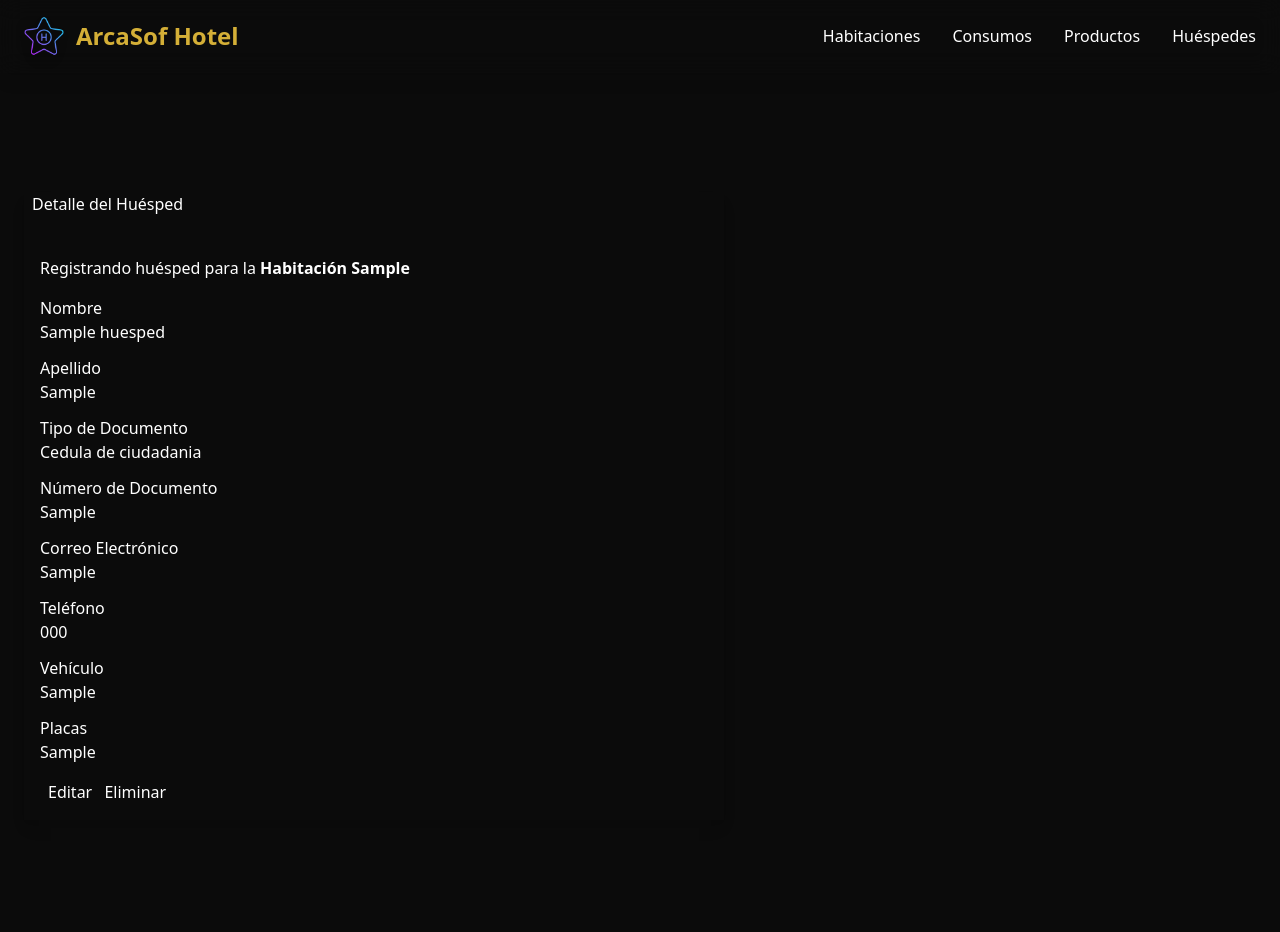
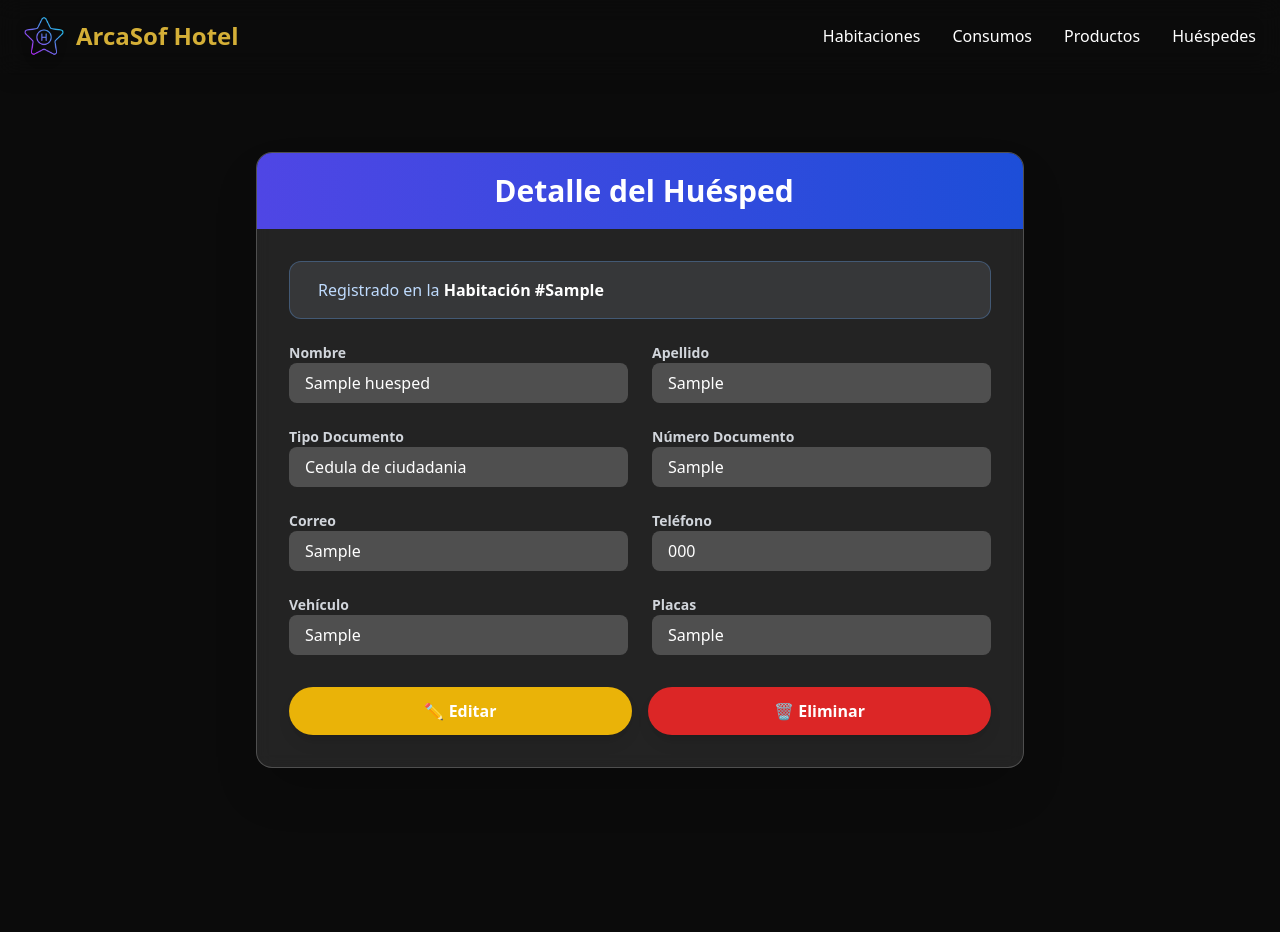
Before and after one commit to arcaoexdi/01_arca_oexdi_software_hotelero, a Django app: page /huespedes/huesped/1/ in a window 1280 px wide. After the commit the page ends 768 px from the top, so only its background shows below. Run offline with Django 5.2, Linux system fonts and the light colour scheme; tables that the repository leaves empty hold one stand-in row (values such as "Sample post"); some libraries are stand-ins or nearby versions.

Commit message:
Modificaicon de plantillas y modelos de huespedes app

```diff
--- a/huespedes/models.py
+++ b/huespedes/models.py
@@ -29,7 +29,7 @@ class Huesped(models.Model):
     placas = models.CharField(max_length=10, blank=True, null=True)
     habitacion = models.ForeignKey(Habitacion, on_delete=models.CASCADE, related_name='huespedes')
     fecha_entrada = models.DateField(default=timezone.now)
-    fecha_salida = models.DateField()
+    fecha_salida = models.DateField(null=True, blank=True)  # ✅ Ahora puede estar vacío
 
     def __str__(self):
         return f'{self.nombre} {self.apellido}'
--- a/huespedes/templates/huespedes/huespedes_detail.html
+++ b/huespedes/templates/huespedes/huespedes_detail.html
@@ -2,73 +2,75 @@
 {% load static %}
 
 {% block content %}
-<div class="container mt-5">
-  <div class="row justify-content-center">
-    <div class="col-lg-8">
-      <div class="card shadow-lg border-0 rounded-4" style="max-width: 700px; width: 100%; margin-top: 80px;">
-        <div class="card-header bg-gradient bg-primary text-white rounded-top-4">
-          <h3 class="mb-0">
-            <i class="bi bi-person-vcard-fill me-2"></i> Detalle del Huésped
-          </h3>
+<div class="py-10 px-6 flex justify-center">
+  <div class="w-full max-w-3xl bg-white/10 backdrop-blur rounded-2xl shadow-2xl border border-white/20 overflow-hidden animate__animated animate__fadeIn">
+
+    <!-- Header -->
+    <div class="bg-gradient-to-r from-indigo-600 to-blue-700 text-white py-5 px-6 text-center">
+      <h2 class="text-2xl md:text-3xl font-extrabold flex items-center justify-center gap-2">
+        <i class="bi bi-person-vcard-fill"></i> Detalle del Huésped
+      </h2>
     </div>
 
-        <div class="card-body p-4 bg-light">
-          <!-- Aquí puedes mostrar la habitación si está presente -->
+    <div class="p-8">
+      <!-- Mostrar habitación -->
       {% if object.habitacion %}
-            <div class="alert alert-info d-flex align-items-center mb-4" role="alert">
-              <i class="bi bi-door-closed-fill me-2 fs-4"></i>
-              <div>
-                Registrando huésped para la <strong>Habitación {{ object.habitacion.numero }}</strong>
-              </div>
+      <div class="bg-blue-100/10 border border-blue-400/30 text-blue-200 p-4 rounded-xl flex items-center gap-3 mb-6">
+        <i class="bi bi-door-closed-fill text-2xl"></i>
+        <p>
+          Registrado en la <strong class="text-white">Habitación #{{ object.habitacion.numero }}</strong>
+        </p>
       </div>
       {% endif %}
 
-          <div class="row">
-            <div class="col-md-6 mb-3">
-              <label for="nombre" class="form-label fw-semibold">Nombre</label>
-              <div class="form-control bg-light text-muted">{{ object.nombre }}</div>
+      <!-- Datos del huésped -->
+      <div class="grid grid-cols-1 md:grid-cols-2 gap-6">
+        <div>
+          <p class="text-sm font-semibold text-gray-300">Nombre</p>
+          <p class="bg-white/20 rounded-lg px-4 py-2 text-white">{{ object.nombre }}</p>
         </div>
-            <div class="col-md-6 mb-3">
-              <label for="apellido" class="form-label fw-semibold">Apellido</label>
-              <div class="form-control bg-light text-muted">{{ object.apellido }}</div>
+        <div>
+          <p class="text-sm font-semibold text-gray-300">Apellido</p>
+          <p class="bg-white/20 rounded-lg px-4 py-2 text-white">{{ object.apellido }}</p>
         </div>
-            <div class="col-md-6 mb-3">
-              <label for="tipo_documento" class="form-label fw-semibold">Tipo de Documento</label>
-              <div class="form-control bg-light text-muted">{{ object.tipo_documento }}</div>
+        <div>
+          <p class="text-sm font-semibold text-gray-300">Tipo Documento</p>
+          <p class="bg-white/20 rounded-lg px-4 py-2 text-white">{{ object.tipo_documento }}</p>
         </div>
-            <div class="col-md-6 mb-3">
-              <label for="numero_documento" class="form-label fw-semibold">Número de Documento</label>
-              <div class="form-control bg-light text-muted">{{ object.numero_documento }}</div>
+        <div>
+          <p class="text-sm font-semibold text-gray-300">Número Documento</p>
+          <p class="bg-white/20 rounded-lg px-4 py-2 text-white">{{ object.numero_documento }}</p>
         </div>
-            <div class="col-md-6 mb-3">
-              <label for="correo_electronico" class="form-label fw-semibold">Correo Electrónico</label>
-              <div class="form-control bg-light text-muted">{{ object.correo_electronico }}</div>
+        <div>
+          <p class="text-sm font-semibold text-gray-300">Correo</p>
+          <p class="bg-white/20 rounded-lg px-4 py-2 text-white">{{ object.correo_electronico }}</p>
         </div>
-            <div class="col-md-6 mb-3">
-              <label for="telefono" class="form-label fw-semibold">Teléfono</label>
-              <div class="form-control bg-light text-muted">{{ object.telefono }}</div>
+        <div>
+          <p class="text-sm font-semibold text-gray-300">Teléfono</p>
+          <p class="bg-white/20 rounded-lg px-4 py-2 text-white">{{ object.telefono }}</p>
         </div>
-            <div class="col-md-6 mb-3">
-              <label for="vehiculo" class="form-label fw-semibold">Vehículo</label>
-              <div class="form-control bg-light text-muted">{{ object.vehiculo }}</div>
+        <div>
+          <p class="text-sm font-semibold text-gray-300">Vehículo</p>
+          <p class="bg-white/20 rounded-lg px-4 py-2 text-white">{{ object.vehiculo }}</p>
         </div>
-            <div class="col-md-6 mb-3">
-              <label for="placas" class="form-label fw-semibold">Placas</label>
-              <div class="form-control bg-light text-muted">{{ object.placas }}</div>
+        <div>
+          <p class="text-sm font-semibold text-gray-300">Placas</p>
+          <p class="bg-white/20 rounded-lg px-4 py-2 text-white">{{ object.placas }}</p>
         </div>
       </div>
 
-          <div class="d-flex justify-content-between mt-4">
-            <a href="{% url 'huespedes:huesped_edit' pk=object.pk %}" class="btn btn-outline-secondary btn-lg rounded-pill">
-              <i class="bi bi-pencil-square me-2"></i> Editar
+      <!-- Botones -->
+      <div class="flex flex-wrap justify-between gap-4 mt-8">
+        <a href="{% url 'huespedes:huesped_edit' pk=object.pk %}"
+           class="flex-1 text-center px-6 py-3 bg-yellow-500 hover:bg-yellow-600 rounded-full font-semibold text-white shadow-lg transition">
+          ✏️ Editar
         </a>
-            <a href="{% url 'huespedes:huesped_delete' pk=object.pk %}" class="btn btn-danger btn-lg rounded-pill">
-              <i class="bi bi-trash3 me-2"></i> Eliminar
+        <a href="{% url 'huespedes:huesped_delete' pk=object.pk %}"
+           class="flex-1 text-center px-6 py-3 bg-red-600 hover:bg-red-700 rounded-full font-semibold text-white shadow-lg transition">
+          🗑 Eliminar
         </a>
       </div>
     </div>
   </div>
 </div>
-  </div>
-</div>
 {% endblock %}
```
Also changed, not shown: huespedes/templates/huespedes/huespedes_confirm_delete.html (+27 -15 lines), huespedes/templates/huespedes/huespedes_form.html (+40 -44 lines), huespedes/templates/huespedes/huespedes_list.html (+45 -30 lines), huespedes/migrations/0008_alter_huesped_fecha_salida.py (added). Lines whose indentation alone changed are shown as unchanged.
